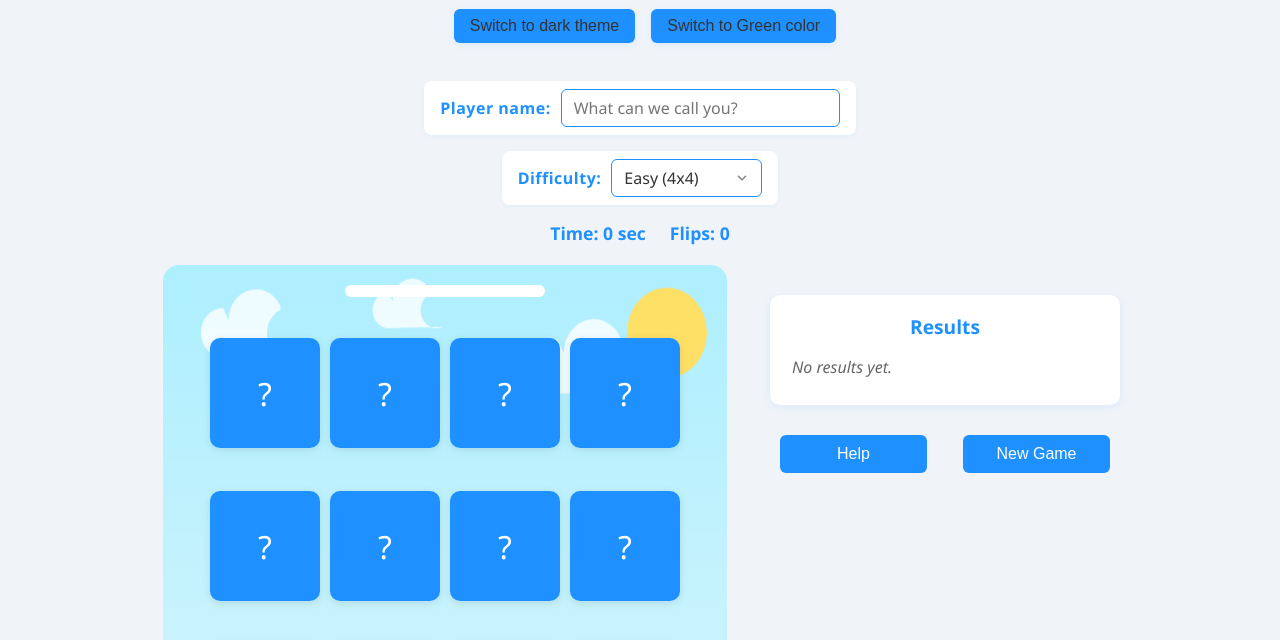
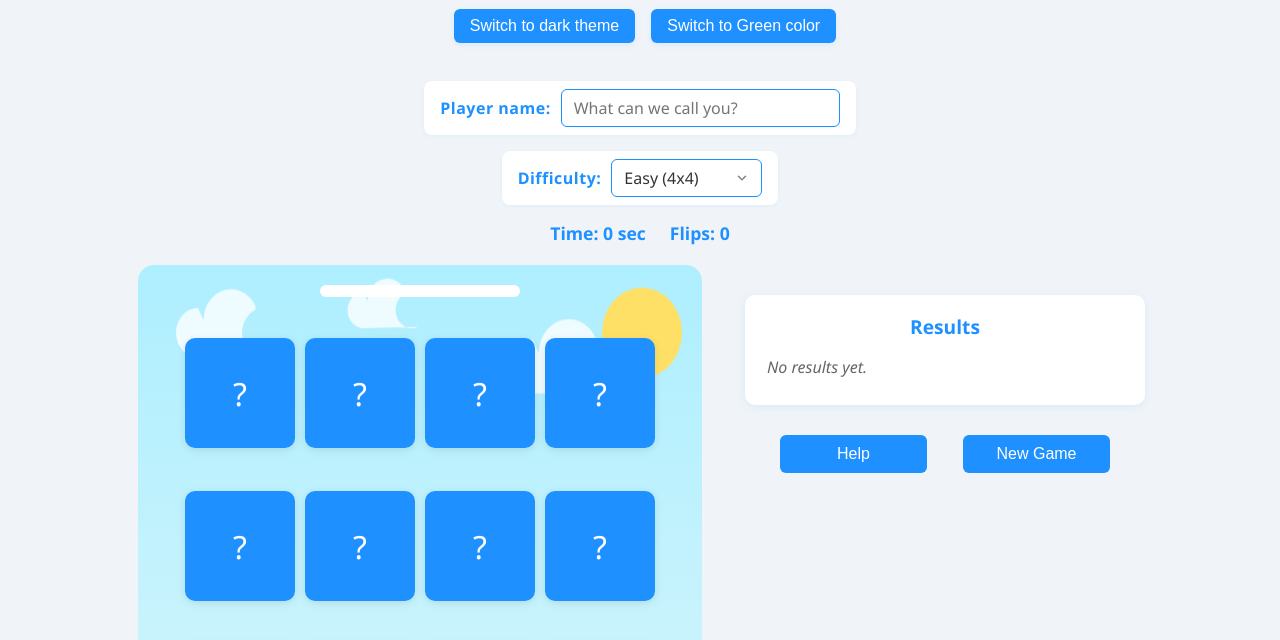
Before and after one commit to gergo-m/memory-cards-game, a plain HTML site: page index.html in a window 1280 px wide. Shown: the part 121-761 px from the top of the page. Drawn offline with Linux system fonts and the light colour scheme.

Commit message:
fix colors and width

```diff
--- a/style.css
+++ b/style.css
@@ -184,7 +184,7 @@ header p {
 
 #theme-toggle, #color-toggle {
     background-color: var(--primary);
-    color: var(--text-color);
+    color: #ffffff;
     border: none;
     border-radius: 6px;
     padding: 8px 16px;
@@ -508,7 +508,7 @@ main {
     flex-direction: column;
     align-items: center;
     width: 100%;
-    max-width: 350px;
+    max-width: 400px;
 }
 
 #button-container button {
@@ -539,7 +539,7 @@ footer {
 /* ----- RESULTS ----- */
 #results {
     flex: 0 0 110px;
-    max-width: 350px;
+    max-width: 400px;
     min-width: 220px;
     width: 100%;
     margin-top: 30px;
```
